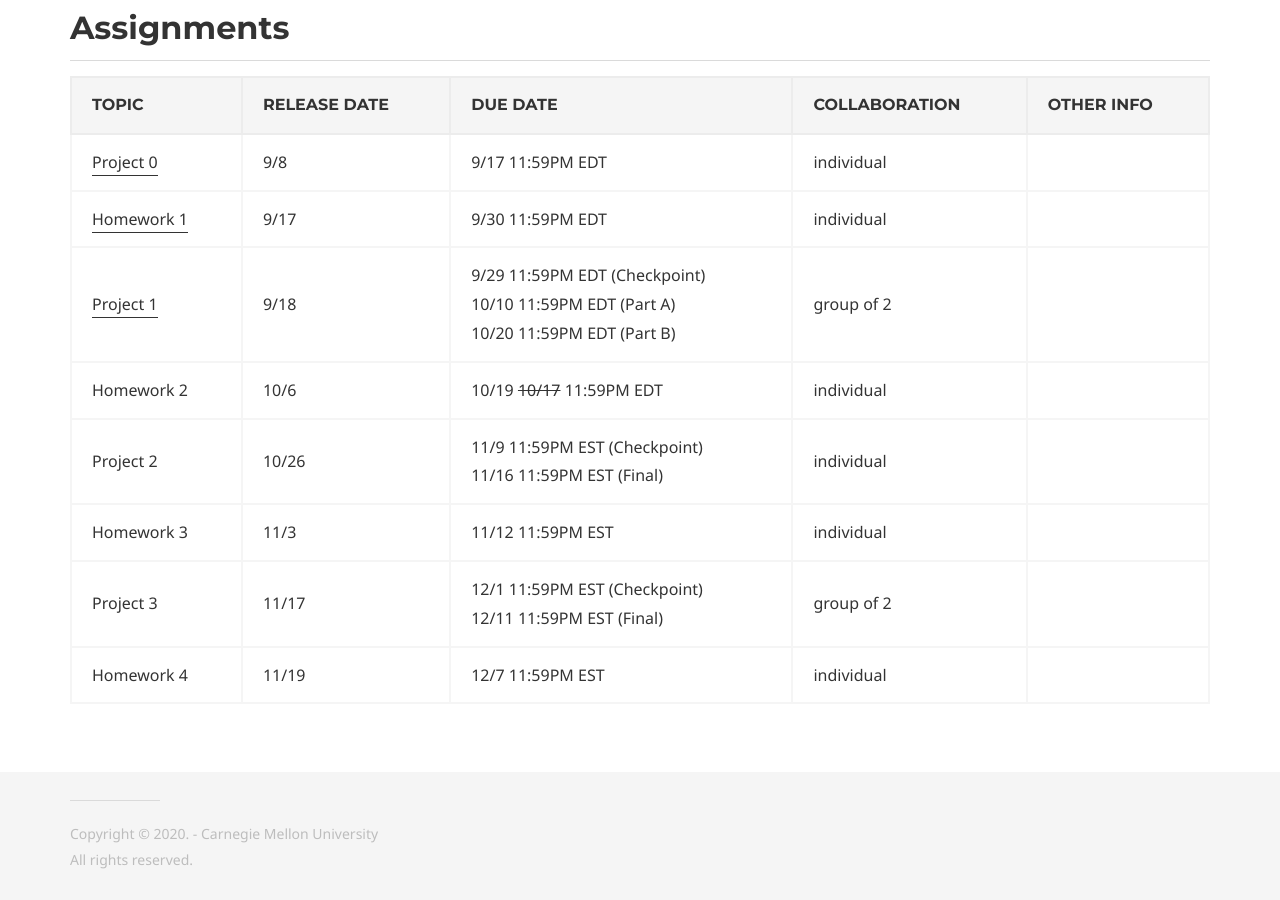
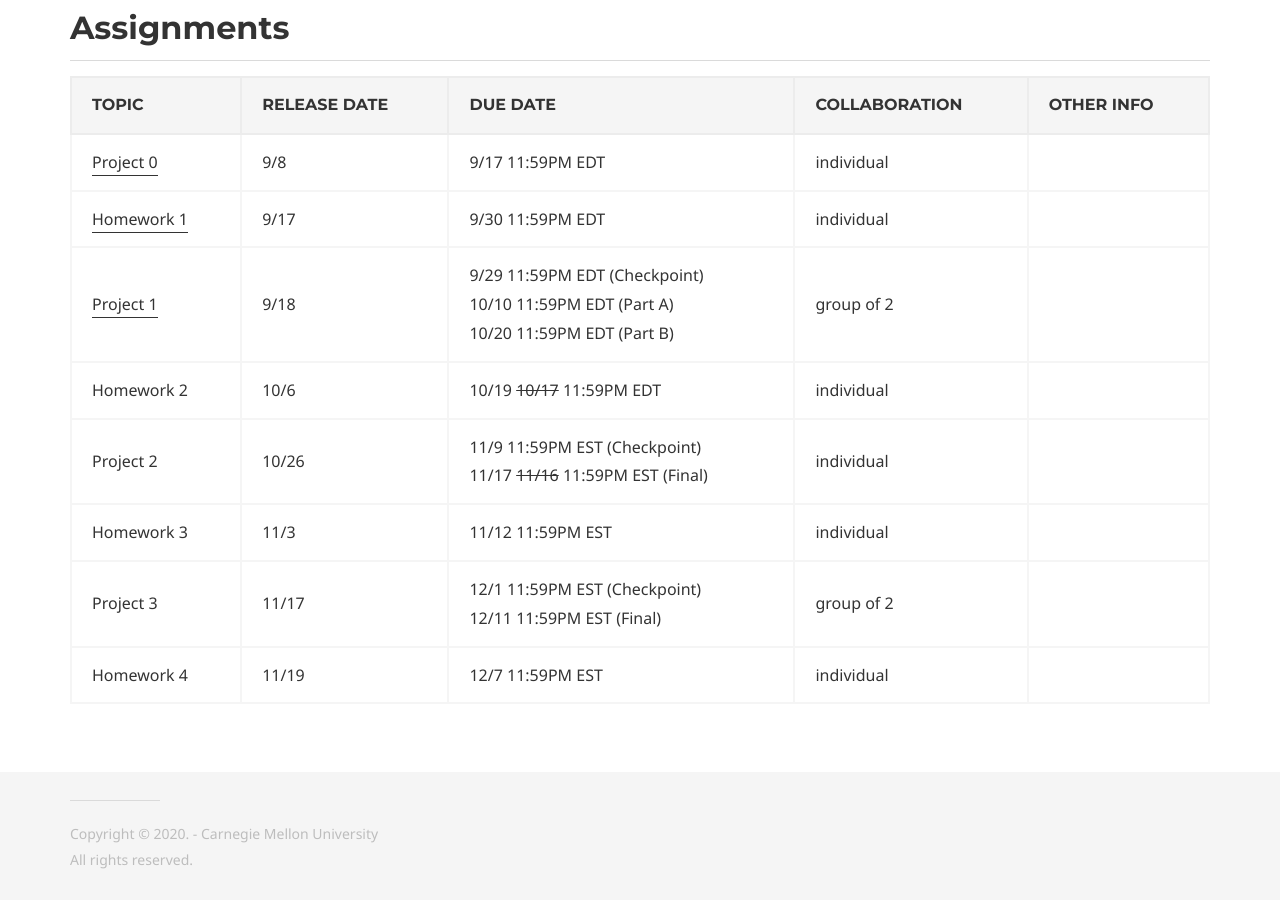
Before and after one commit to 15-440/website, a Jekyll site: the page built from assignments.md, in a window 1280 px wide and 900 px high, scrolled down 777 px. Built offline with Jekyll 4.4.1, drawn with Linux system fonts in a browser that asks for light colours.

Commit message:
Move P2 final back one day

```diff
--- a/assignments.md
+++ b/assignments.md
@@ -17,7 +17,7 @@ micro_nav: false
 | [Homework 1](https://www.gradescope.com)  | 9/17         | 9/30 11:59PM EDT  | individual    |            |
 | [Project 1](https://github.com/15-440/p1) | 9/18 | 9/29 11:59PM EDT (Checkpoint) <br> 10/10 11:59PM EDT (Part A) <br> 10/20 11:59PM EDT (Part B)| group of 2  |     |
 | Homework 2                                | 10/6         | 10/19 ~~10/17~~ 11:59PM EDT | individual    |            |
-| Project 2                                 | 10/26        | 11/9 11:59PM EST (Checkpoint) <br> 11/16 11:59PM EST (Final) | individual  |     |
+| Project 2                                 | 10/26        | 11/9 11:59PM EST (Checkpoint) <br> 11/17 ~~11/16~~ 11:59PM EST (Final) | individual  |     |
 | Homework 3                                | 11/3         | 11/12 11:59PM EST | individual    |            |
 | Project 3                                 | 11/17        | 12/1 11:59PM EST (Checkpoint) <br> 12/11 11:59PM EST (Final) | group of 2  |     |
 | Homework 4                                | 11/19        | 12/7 11:59PM EST | individual    |            |
```
